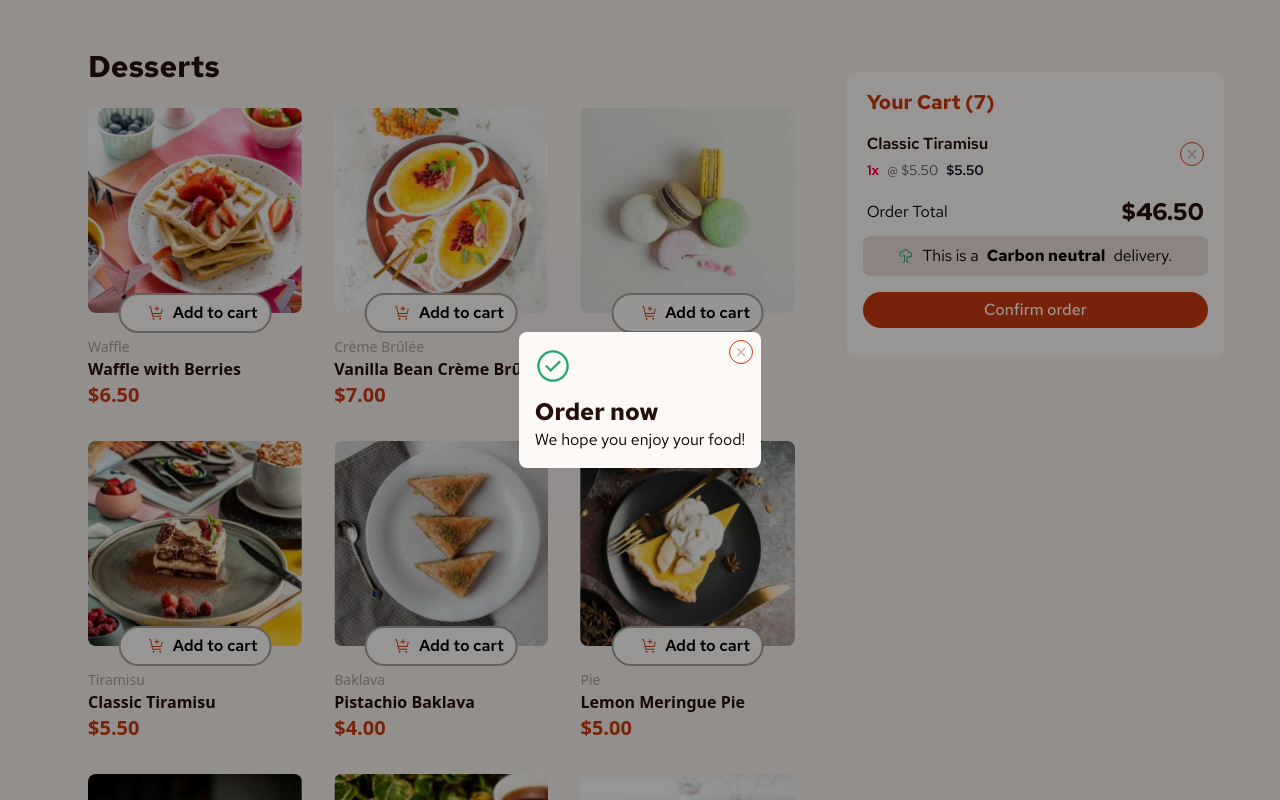
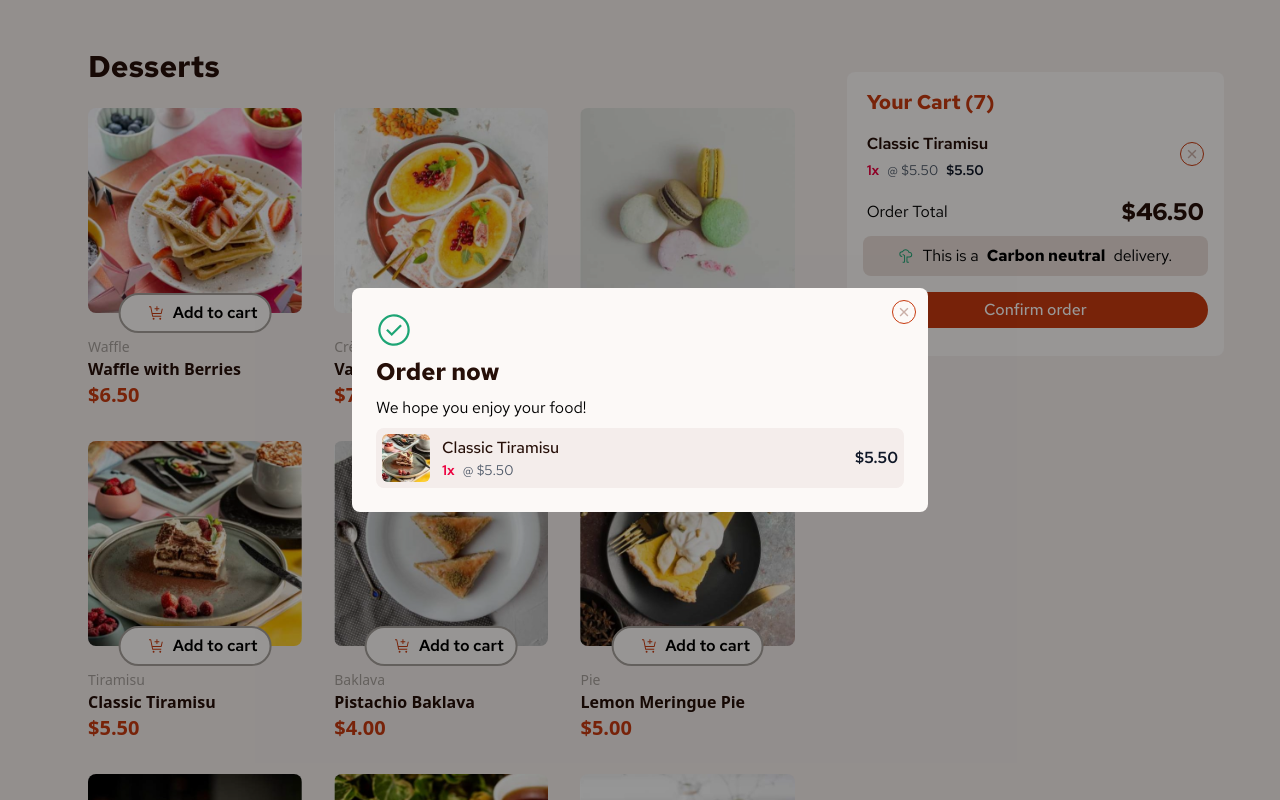
Before and after one commit to jawad-mwadama/product-list-with-cart, a React (Vite) app: page / in a window 1280 px wide. Both pictures are taken after a click on the button "Confirm order". Shown: the top 800 px of the page. Built offline with nearby package versions, Linux system fonts and the light colour scheme.

Commit message:
finished with modal ui

```diff
--- a/src/Features/Order/OrderConfirmedModal.tsx
+++ b/src/Features/Order/OrderConfirmedModal.tsx
@@ -1,5 +1,6 @@
 import X from '/assets/images/icon-remove-item.svg';
 import confirm from '/assets/images/icon-order-confirmed.svg';
+import tiramisuThumbnail from '/assets/images/image-tiramisu-thumbnail.jpg';
 
 interface Modal {
   open: boolean;
@@ -13,19 +14,43 @@ function OrderConfirmedModal({ open, onClose }: Modal) {
     >
       <div
         onClick={(e) => e.stopPropagation()}
-        className={`rounded-lg bg-rose-50 p-4 transition-all ${open ? 'scale-100 opacity-100' : 'scale-125 opacity-0'}`}
+        className={`w-[90%] rounded-lg bg-rose-50 p-6 transition-all sm:max-w-xl ${open ? 'scale-100 opacity-100' : 'scale-125 opacity-0'}`}
       >
         <button
-          className="absolute top-2 right-2 rounded-full border border-red p-1.5"
+          className="absolute top-3 right-3 rounded-full border border-red p-1.5"
           onClick={onClose}
         >
           <img src={X} alt="remove" />
         </button>
+
         <span>
           <img src={confirm} alt="order-confirmed" className="h-9 w-9" />
         </span>
-        <h2 className="pt-3 text-2xl font-bold text-rose-900">Order now</h2>
-        <p>We hope you enjoy your food!</p>
+        <h2 className="py-2 text-2xl font-bold text-rose-900">Order now</h2>
+        <p className="pb-2">We hope you enjoy your food!</p>
+
+        {/* order section */}
+
+        <div className="divide-y divide-gray-200 rounded-lg bg-rose-100 p-1.5">
+          <div className="flex items-center justify-between">
+            {/* left group */}
+            <div className="flex items-center gap-3">
+              <img src={tiramisuThumbnail} className="h-12 w-12 rounded-md" />
+
+              <div>
+                <p className="font-medium text-rose-900">Classic Tiramisu</p>
+
+                <div className="flex items-center gap-2 text-sm text-gray-600">
+                  <span className="font-semibold text-rose-600">1x</span>
+                  <span>@ $5.50</span>
+                </div>
+              </div>
+            </div>
+
+            {/* right total */}
+            <span className="font-semibold text-gray-900">$5.50</span>
+          </div>
+        </div>
       </div>
     </div>
   );
```
